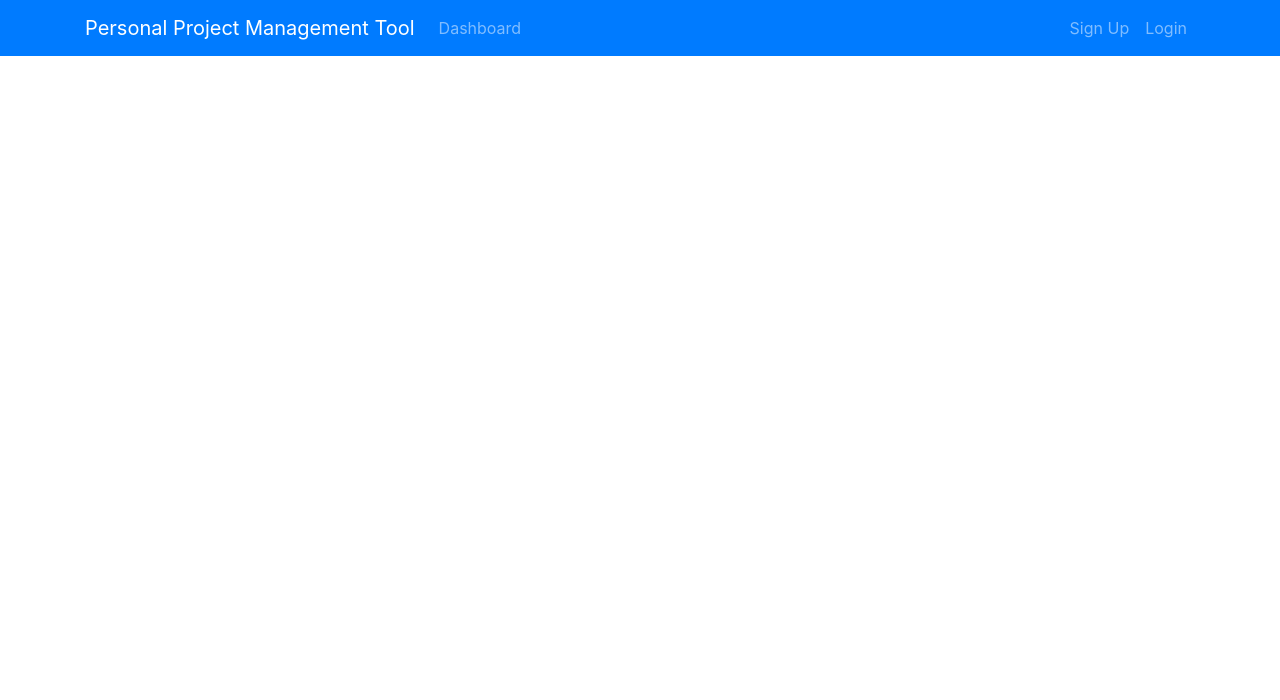
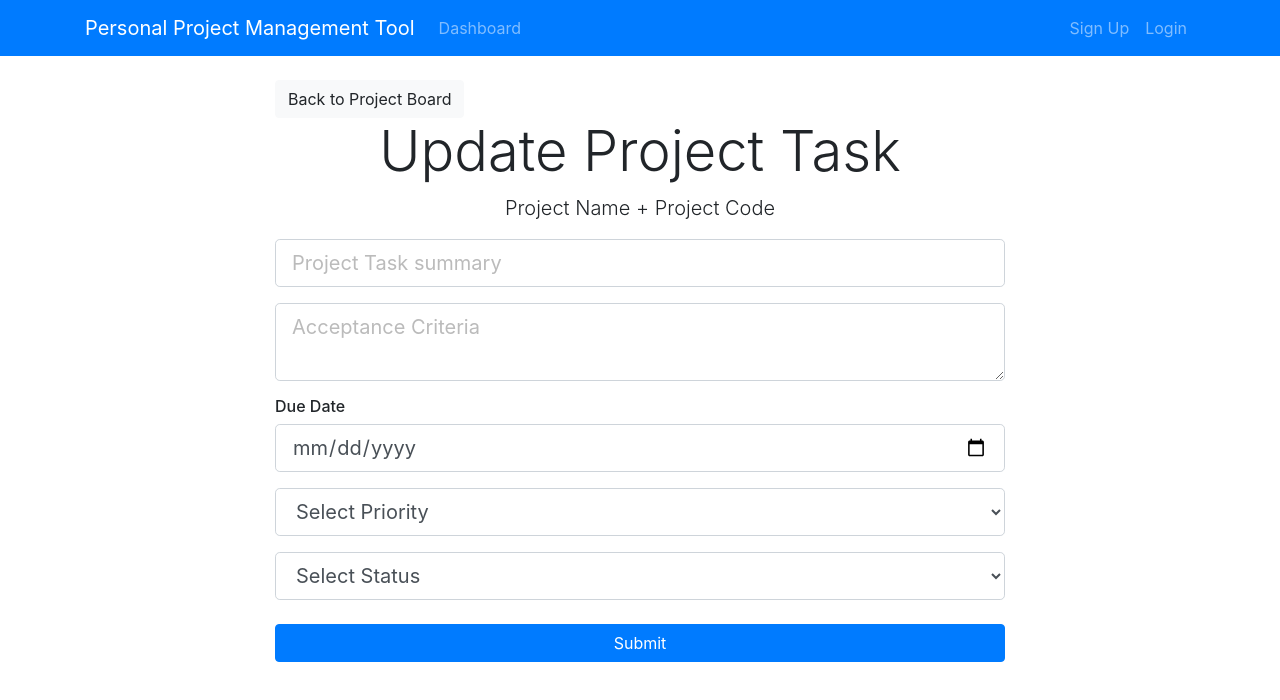
Before and after one commit to parth170896/AgilePPMTool, a React (Create React App) app in the folder ppmtool-react-client/: page /updateProjectTask/1/1 in a window 1280 px wide. Shown: the top 700 px of the page. Built offline with nearby package versions, Linux system fonts and the light colour scheme.

Commit message:
Update Project tasks

```diff
--- a/ppmtool-react-client/src/App.js
+++ b/ppmtool-react-client/src/App.js
@@ -10,6 +10,7 @@ import { Provider } from "react-redux";
 import store from "./store";
 import ProjectBoard from "./components/ProjectBoard/ProjectBoard";
 import AddProjectTask from "./components/ProjectBoard/ProjectTasks/AddProjectTask";
+import UpdateProjectTask from "./components/ProjectBoard/ProjectTasks/UpdateProjectTask";
 
 function App() {
   return (
@@ -21,7 +22,12 @@ function App() {
           <Route exact path="/addProject" component={AddProject} />
           <Route exact path="/updateProject/:id" component={UpdateProject} />
           <Route exact path="/projectBoard/:id" component={ProjectBoard} />
-          <Route exacgt path="/addProjectTask/:id" component={AddProjectTask} />
+          <Route exact path="/addProjectTask/:id" component={AddProjectTask} />
+          <Route
+            exact
+            path="/updateProjectTask/:projectId/:taskId"
+            component={UpdateProjectTask}
+          />
         </div>
       </Router>
     </Provider>
--- a/ppmtool-react-client/src/actions/BacklogActions.js
+++ b/ppmtool-react-client/src/actions/BacklogActions.js
@@ -28,5 +28,10 @@ export const getBacklog = projectIdentifier => async dispatch => {
       type: GET_BACKLOG,
       payload: res.data
     });
-  } catch (exc) {}
+  } catch (exc) {
+    dispatch({
+      type: GET_ERRORS,
+      payload: exc.response.data
+    });
+  }
 };
--- a/ppmtool-react-client/src/components/ProjectBoard/Backlog.js
+++ b/ppmtool-react-client/src/components/ProjectBoard/Backlog.js
@@ -11,11 +11,11 @@ class Backlog extends Component {
     let inProgress = [];
     let done = [];
     for (let i = 0; i < task.length; i++) {
-      if (task[i].props.projectTask.status == "TO_DO") {
+      if (task[i].props.projectTask.status === "TO_DO") {
         todo.push(task[i]);
-      } else if (task[i].props.projectTask.status == "IN_PROGRESS") {
+      } else if (task[i].props.projectTask.status === "IN_PROGRESS") {
         inProgress.push(task[i]);
-      } else if (task[i].props.projectTask.status == "DONE") {
+      } else if (task[i].props.projectTask.status === "DONE") {
         done.push(task[i]);
       }
     }
--- a/ppmtool-react-client/src/components/ProjectBoard/ProjectTasks/ProjectTask.js
+++ b/ppmtool-react-client/src/components/ProjectBoard/ProjectTasks/ProjectTask.js
@@ -1,4 +1,5 @@
 import React, { Component } from "react";
+import { Link } from "react-router-dom";
 
 class ProjectTask extends Component {
   render() {
@@ -13,8 +14,12 @@ class ProjectTask extends Component {
           <p className="card-text text-truncate ">
             {projectTask.acceptanceCriteria}
           </p>
-          <a className="btn btn-primary">View / Update</a>
-
+          <Link
+            to={`/updateProjectTask/${projectTask.projectIdentifier}/${projectTask.projectSequence}`}
+            className="btn btn-primary ml-4"
+          >
+            View / Update
+          </Link>
           <button className="btn btn-danger ml-4">Delete</button>
         </div>
       </div>
--- a/ppmtool-react-client/src/components/ProjectBoard/ProjectTasks/UpdateProjectTask.js
+++ b/ppmtool-react-client/src/components/ProjectBoard/ProjectTasks/UpdateProjectTask.js
@@ -0,0 +1,94 @@
+import React, { Component } from "react";
+import { Link } from "react-router-dom";
+
+class UpdateProjectTask extends Component {
+  constructor(props) {
+    super(props);
+    this.state = {
+      summary: "",
+      acceptanceCriteria: "",
+      dueDate: "",
+      priority: "",
+      status: "",
+      errors: {}
+    };
+    this.onSubmit = this.onSubmit.bind(this);
+    this.onChange = this.onChange.bind(this);
+  }
+  onChange(e) {
+    this.setState({ [e.target.name]: e.target.value });
+  }
+  onSubmit(e) {}
+  render() {
+    const { projectId } = this.props.match.params;
+    return (
+      <div className="add-PBI">
+        <div className="container">
+          <div className="row">
+            <div className="col-md-8 m-auto">
+              <Link to={`/projectBoard/${projectId}`} className="btn btn-light">
+                Back to Project Board
+              </Link>
+              <h4 className="display-4 text-center">Update Project Task</h4>
+              <p className="lead text-center">Project Name + Project Code</p>
+              <form onSubmit={this.onSubmit}>
+                <div className="form-group">
+                  <input
+                    type="text"
+                    className="form-control form-control-lg"
+                    name="summary"
+                    placeholder="Project Task summary"
+                  />
+                </div>
+                <div className="form-group">
+                  <textarea
+                    className="form-control form-control-lg"
+                    placeholder="Acceptance Criteria"
+                    name="acceptanceCriteria"
+                  ></textarea>
+                </div>
+                <h6>Due Date</h6>
+                <div className="form-group">
+                  <input
+                    type="date"
+                    className="form-control form-control-lg"
+                    name="dueDate"
+                  />
+                </div>
+                <div className="form-group">
+                  <select
+                    className="form-control form-control-lg"
+                    name="priority"
+                  >
+                    <option value={0}>Select Priority</option>
+                    <option value={1}>High</option>
+                    <option value={2}>Medium</option>
+                    <option value={3}>Low</option>
+                  </select>
+                </div>
+
+                <div className="form-group">
+                  <select
+                    className="form-control form-control-lg"
+                    name="status"
+                  >
+                    <option value="">Select Status</option>
+                    <option value="TO_DO">TO DO</option>
+                    <option value="IN_PROGRESS">IN PROGRESS</option>
+                    <option value="DONE">DONE</option>
+                  </select>
+                </div>
+
+                <input
+                  type="submit"
+                  className="btn btn-primary btn-block mt-4"
+                />
+              </form>
+            </div>
+          </div>
+        </div>
+      </div>
+    );
+  }
+}
+export default UpdateProjectTask;
```
